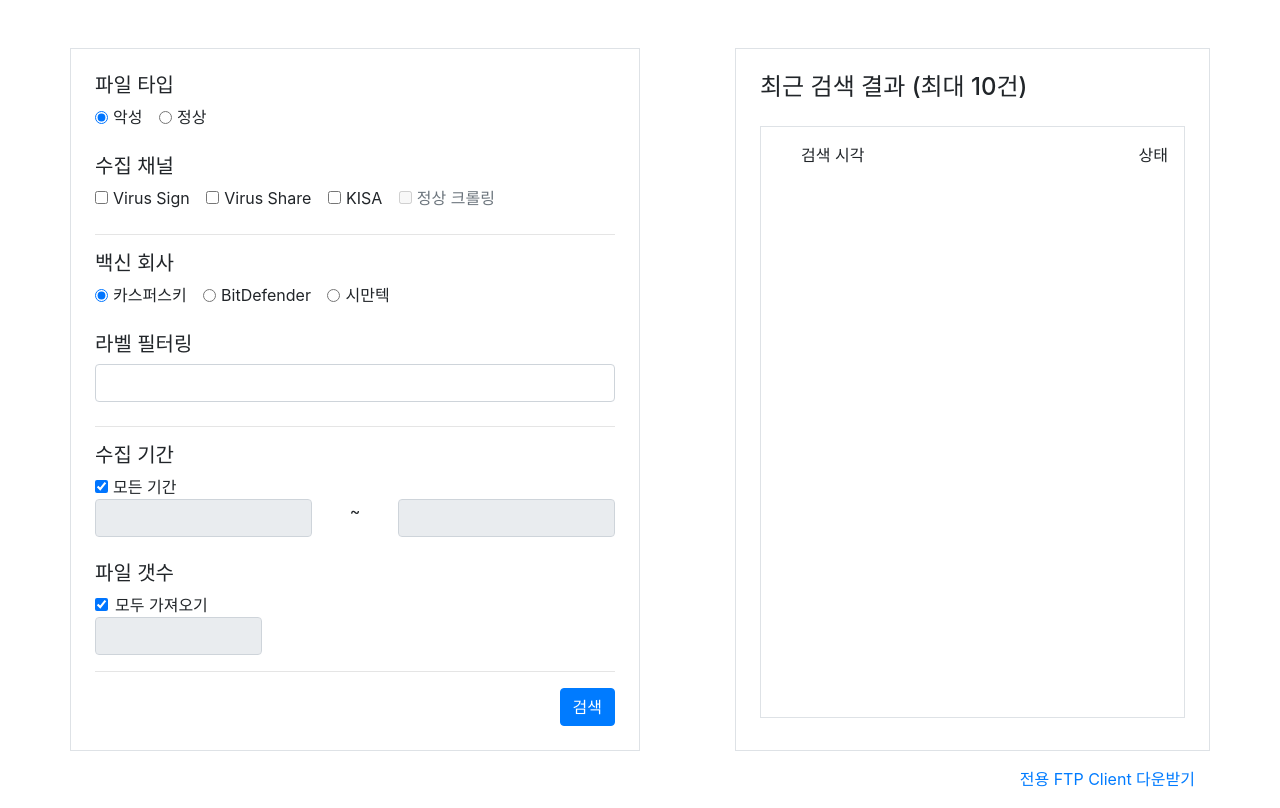
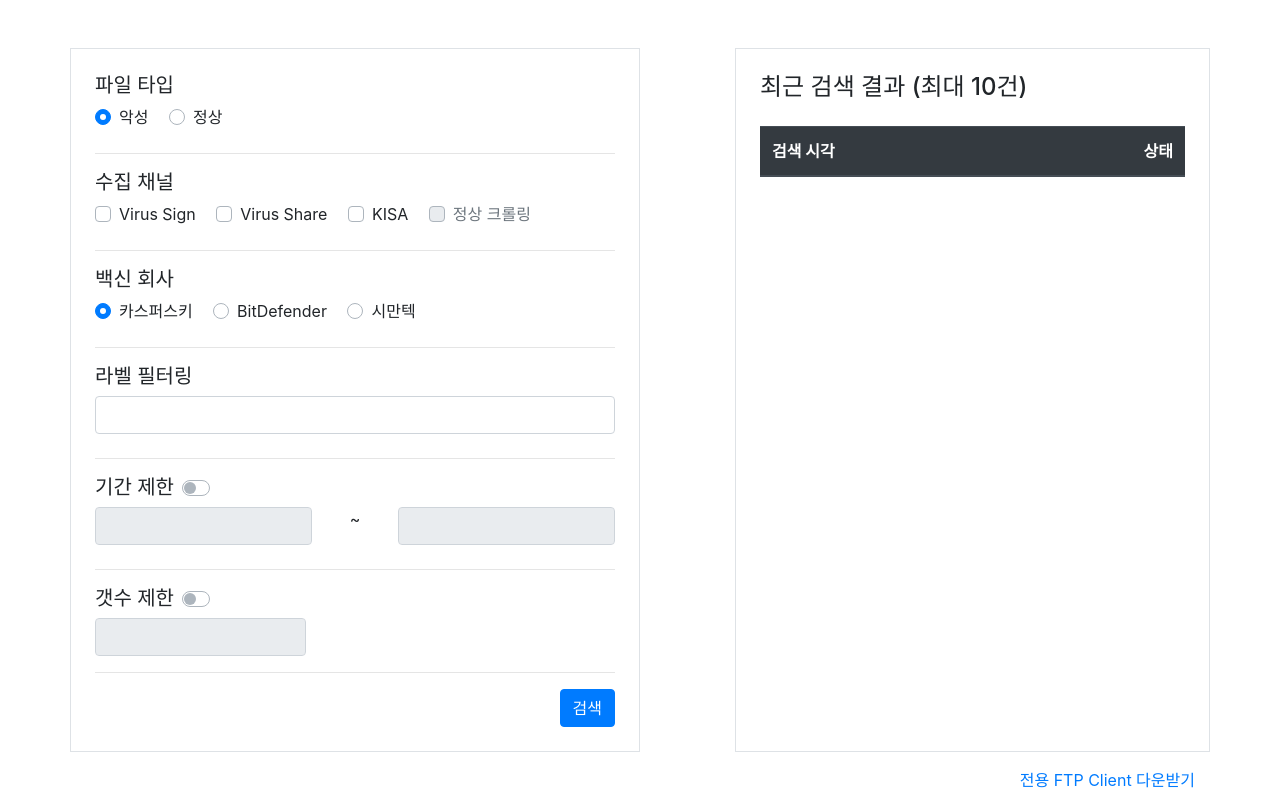
Before and after one commit to JunNyung-Hur/infosec-webdb, a Python web app: template web/templates/index.html in a window 1280 px wide. Shown: the part 57-865 px from the top of the page. Before the commit the page ends 844 px from the top, so only its background shows below. Run offline with Jinja, Linux system fonts and the light colour scheme; the template is opened without the code that fills it, so the values that code supplies are empty; some libraries are stand-ins or nearby versions.

Commit message:
ver 0.2 update

```diff
--- a/web/static/my-theme/css/spinner.css
+++ b/web/static/my-theme/css/spinner.css
@@ -1,5 +1,5 @@
 .spinner-border{
-    font-size: 0.6rem;
-    width: 1.3rem;
-    height: 1.3rem;
+    font-size: 1rem;
+    width: 2rem;
+    height: 2rem;
 }
--- a/web/templates/index.html
+++ b/web/templates/index.html
@@ -7,61 +7,66 @@
 <div class="row mt-5">
     <div class="col-md-6 p-4 border">
         <form id="search-form">
+            <div class="mb-4">
                 <p class="h5">파일 타입</p>
-            <div class="mb-4">
-                <div class="form-check form-check-inline">
-                    <input class="form-check-input" type="radio" name="type" id="malware" value="malware" checked/>
-                    <label class="form-check-label" for="malware">악성</label>
+                <div class="custom-control custom-radio custom-control-inline">
+                    <input class="custom-control-input" type="radio" name="type" id="malware" value="malware" checked/>
+                    <label class="custom-control-label" for="malware">악성</label>
                 </div>
-                <div class="form-check form-check-inline">
-                    <input class="form-check-input" type="radio" name="type" id="benign" value="benign" />
-                    <label class="form-check-label" for="benign">정상</label>
-                </div>
-            </div>
-            <p class="h5">수집 채널</p>
-            <div class="mb-4">
-                <div class="form-check form-check-inline">
-                    <input class="form-check-input" type="checkbox" name="channel" id="virussign" value="virussign">
-                    <label class="form-check-label" for="virussign">Virus Sign</label>
-                </div>
-                <div class="form-check form-check-inline">
-                    <input class="form-check-input" type="checkbox" name="channel" id="virusshare" value="virusshare">
-                    <label class="form-check-label" for="virusshare">Virus Share</label>
-                </div>
-                <div class="form-check form-check-inline">
-                    <input class="form-check-input" type="checkbox" name="channel" id="kisa" value="kisa">
-                    <label class="form-check-label" for="kisa">KISA</label>
-                </div>
-                <div class="form-check form-check-inline">
-                    <input class="form-check-input" type="checkbox" name="channel" id="benign-crawling" value="benign-crawling" disabled>
-                    <label class="form-check-label" for="benign-crawling">정상 크롤링</label>
+                <div class="custom-control custom-radio custom-control-inline">
+                    <input class="custom-control-input" type="radio" name="type" id="benign" value="benign" />
+                    <label class="custom-control-label" for="benign">정상</label>
                 </div>
             </div>
             <hr/>
-            <p class="h5">백신 회사</p>
             <div class="mb-4">
-                <div class="form-check form-check-inline">
-                    <input class="form-check-input" type="radio" name="vaccine-company" id="kaspersky" value="kaspersky" checked/>
-                    <label class="form-check-label" for="kaspersky">카스퍼스키</label>
+                <p class="h5">수집 채널</p>
+                <div class="custom-control custom-checkbox custom-control-inline">
+                    <input class="custom-control-input" type="checkbox" name="channel" id="virussign" value="virussign">
+                    <label class="custom-control-label" for="virussign">Virus Sign</label>
                 </div>
-                <div class="form-check form-check-inline">
-                    <input class="form-check-input" type="radio" name="vaccine-company" id="bitdefender" value="bitdefender" />
-                    <label class="form-check-label" for="bitdefender">BitDefender</label>
+                <div class="custom-control custom-checkbox custom-control-inline">
+                    <input class="custom-control-input" type="checkbox" name="channel" id="virusshare" value="virusshare">
+                    <label class="custom-control-label" for="virusshare">Virus Share</label>
                 </div>
-                <div class="form-check form-check-inline">
-                    <input class="form-check-input" type="radio" name="vaccine-company" id="symantec" value="symantec" />
-                    <label class="form-check-label" for="symantec">시만텍</label>
+                <div class="custom-control custom-checkbox custom-control-inline">
+                    <input class="custom-control-input" type="checkbox" name="channel" id="kisa" value="kisa">
+                    <label class="custom-control-label" for="kisa">KISA</label>
+                </div>
+                <div class="custom-control custom-checkbox custom-control-inline">
+                    <input class="custom-control-input" type="checkbox" name="channel" id="benign-crawling" value="benign-crawling" disabled>
+                    <label class="custom-control-label" for="benign-crawling">정상 크롤링</label>
                 </div>
             </div>
+            <hr/>
+            <div class="mb-4">
+                <p class="h5">백신 회사</p>
+                <div class="custom-control custom-radio custom-control-inline">
+                    <input class="custom-control-input" type="radio" name="vaccine-company" id="kaspersky" value="kaspersky" checked/>
+                    <label class="custom-control-label" for="kaspersky">카스퍼스키</label>
+                </div>
+                <div class="custom-control custom-radio custom-control-inline">
+                    <input class="custom-control-input" type="radio" name="vaccine-company" id="bitdefender" value="bitdefender" />
+                    <label class="custom-control-label" for="bitdefender">BitDefender</label>
+                </div>
+                <div class="custom-control custom-radio custom-control-inline">
+                    <input class="custom-control-input" type="radio" name="vaccine-company" id="symantec" value="symantec" />
+                    <label class="custom-control-label" for="symantec">시만텍</label>
+                </div>
+            </div>
+            <hr/>
+            <div class="form-group mb-4">
                 <p class="h5">라벨 필터링</p>
-            <div class="form-group mb-4">
                 <input class="form-control" type="text" id="label" name="label">
             </div>
             <hr/>
-            <p class="h5">수집 기간</p>
-            <div class="form-check form-check-inline">
-                <input class="form-check-input" type="checkbox" id="date-all" checked/>
-                <label class="form-check-label" for="date-all">모든 기간</label>
+            <div>
+                <div>
+                    <p class="h5 d-inline-block mr-1">기간 제한</p>
+                    <div class="custom-control custom-switch d-inline-block">
+                        <input type="checkbox" class="custom-control-input" id="date-limit" >
+                        <label class="custom-control-label" for="date-limit"></label>
+                    </div>
                 </div>
                 <div class="collected-range row mx-0 mb-4">
                     <div class="col-5 col-md-5 mx-0 px-0">
@@ -74,14 +79,20 @@
                         <input id="end-collected" name="end-collected" class="form-control input-date" autocomplete="off" disabled/>
                     </div>
                 </div>
-            <p class="h5">파일 갯수</p>
-            <div class="form-check">
-                <input type="checkbox" id="get-all" class="form-check-input" checked/>
-                <label class="form-check-label" for="get-all">모두 가져오기</label>
             </div>
-            <div class="form-row align-items-center mb-3">
-                <div class="col-4">
+            <hr/>
+            <div class="mb-3">
+                <div>
+                    <p class="h5 d-inline-block mr-1">갯수 제한</p>
+                    <div class="custom-control custom-switch d-inline-block">
+                        <input type="checkbox" id="get-limit" class="custom-control-input"/>
+                        <label class="custom-control-label" for="get-limit"></label>
+                    </div>
+                </div>
+                <div class="form-row align-items-center">
+                    <div class="col-5">
                         <input type="number" class="form-control" id="limit" name="limit" disabled>
+                    </div>
                 </div>
             </div>
             <hr/>
@@ -90,15 +101,17 @@
     </div>
     <div class="col-md-5 offset-md-1 d-flex flex-column p-4 border">
         <h4 class="mb-4">최근 검색 결과 (최대 10건)</h4>
-        <div class="border result-preview-wrapper mb-2 p-3">
-            <div class="row mx-0 mb-2">
-                <div class="col px-4">검색 시각</div>
-                <div class="col"><span class="float-right">상태</span></div>
+        <table class="table table-hover mb-0">
+            <thead class="thead-dark">
+                <tr>
+                    <th scope="col">검색 시각</th>
+                    <th scope="col"><span class="float-right">상태</span></th>
+                </tr>
+            </thead>
+            <tbody class="query_list"></tbody>
+        </table>
     </div>
-            <ul class="query_list"></ul>
-        </div>
-    </div>
-    <div class="col-md-12 mt-3">
+    <div class="col-md-12 mt-3 mb-3">
         <span class="float-right">
             <a href="https://github.com/Junnyung-Heo/seclab_ftpclient">전용 FTP Client 다운받기</a>
         </span>
@@ -129,18 +142,18 @@
                 $('#label').prop("disabled", false);
             }
         });
-        $('#date-all').click(function(){
+        $('#date-limit').click(function(){
             var isChecked = $(this).prop('checked');
             if(isChecked){
+                $('#start-collected').prop("disabled", false);
+                $('#end-collected').prop("disabled", false);
+            }
+            else{
                 $('#start-collected').prop("disabled", true);
                 $('#end-collected').prop("disabled", true);
             }
-            else{
-                $('#start-collected').prop("disabled", false);
-                $('#end-collected').prop("disabled", false);
-            }
         });
-        $('#get-all').click(function(){
+        $('#get-limit').click(function(){
             if($('#limit').attr("disabled") == "disabled"){
                 $('#limit').prop("disabled", false);
             }
@@ -179,12 +192,15 @@
 
         function checkForm(){
             if(!$('input:checkbox[name=channel]').is(':checked')){
+                alert('수집 채널을 선택해주세요');
                 return false;
             }
-            if(!$('#date-all').prop('checked') && ($('#start-collected').val() == '' || $('#end-collected').val() == '')){
+            if($('#date-limit').prop('checked') && ($('#start-collected').val() == '' || $('#end-collected').val() == '')){
+                alert('기간 제한을 정확하게 해주세요');
                 return false;
             }
-            if(!$('#get-all').prop('checked') && ($('#limit').val() == '' || parseInt($('#limit').val())<1 )){
+            if($('#get-limit').prop('checked') && ($('#limit').val() == '' || parseInt($('#limit').val())<1 )){
+                alert('갯수 제한을 정확하게 해주세요');
                 return false;
             }
             return true;
@@ -198,20 +214,20 @@
                     var res = $.parseJSON(data);
                     $('.query_list').children().remove()
                     res.forEach(function(item, index, array){
-                        list_element = '<li class="mb-2"><div class="row mx-0 clearfix align-items-center">';
-                        list_element += '<div class="col">'+item.query_created_at+'</div>'
+                        list_element = '<tr>';
+                        list_element += '<td class="align-middle">'+item.query_created_at+'</td>'
                         if(item.query_status == '0'){
-                            list_element += '<div class="col"><div class="spinner-border text-primary float-right" role="status">\
-                            </div><span class="float-right mr-3">검색 중</span></div>'
+                            list_element += '<td><div class="spinner-border text-primary float-right" role="status">\
+                            </div><span class="float-right mr-3">검색 중</span></td>'
                         }
                         else if(item.query_status == '1'){
-                            list_element += '<div class="col"><i class="fas fa-check text-success fa-2x float-right"></i>'
-                            list_element += '<button id='+item.query_id+' class="btn btn-primary btn-sm float-right mr-2">다운로드</button></div>'
+                            list_element += '<td><i class="fas fa-check text-success fa-2x float-right"></i>'
+                            list_element += '<button id='+item.query_id+' class="btn btn-primary btn-sm float-right mr-2">다운로드</button></td>'
                         }
                         else if(item.query_status == '2'){
-                            list_element += '<span class="col"><i class="fas fa-exclamation-circle text-danger fa-2x float-right"></i></span>'
+                            list_element += '<td><i class="fas fa-exclamation-circle text-danger fa-2x float-right"></i></td>'
                         }
-                        list_element += '</div></li>';
+                        list_element += '</tr>';
                         $('.query_list').append(list_element)
                         $('#'+item.query_id).click(function(){downloadQuery(this)});
                     })
@@ -221,7 +237,6 @@
 
         $('#search').click(function(){
             if(!checkForm()){
-                alert('빈 칸을 채워주세요');
                 return
             }
             socket.emit('search', getFormData($('#search-form')))
```
Lines whose indentation alone changed are shown as unchanged.
